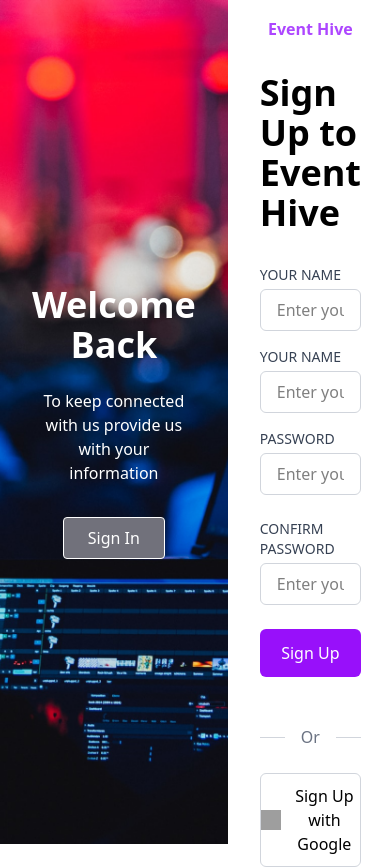
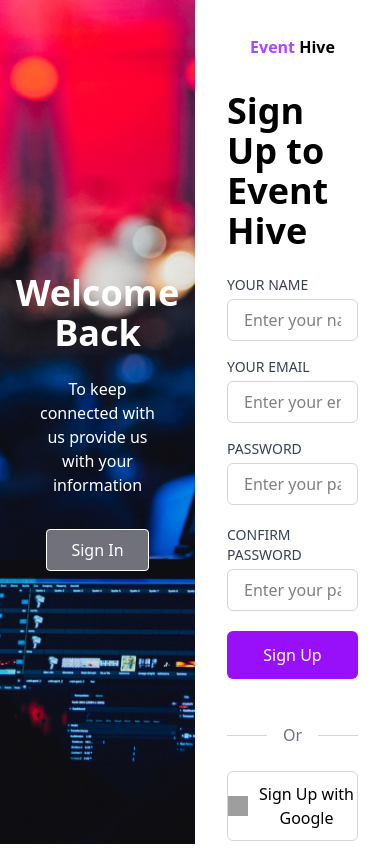
Before and after one commit to DEESAX2/eventhive, a React (Vite) app: page /register in a window 390 px wide. After the commit the page ends 844 px from the top, so only its background shows below. Built offline with nearby package versions, Linux system fonts and the light colour scheme; grey boxes are pictures that could not be loaded.

Commit message:
few updates to register and login pages

```diff
--- a/src/index.css
+++ b/src/index.css
@@ -5,6 +5,7 @@
   --color-navy-blue: #10107B;
   --color-primary: #7848F4;
   --color-grey: #f8f8fa;
+  /* --color-lightwhite: #FFFFFF66 */
 
   /* Typography */
   --text-big-heading: 36px;
--- a/src/pages/Login.jsx
+++ b/src/pages/Login.jsx
@@ -10,7 +10,7 @@ export default function Login() {
             <div className="flex min-h-screen bg-white">
                 {/* Left Column: Login In Form */}
                 <div className="w-1/2 flex flex-col justify-center items-center p-8 lg:p-16">
-                    <h4 className="text-2xl font-bold mb-8 text-black">Event Hive</h4>
+                    <h4 className="text-2xl font-bold mb-8"><span className='text-purple-600'>Event</span> <span className=''>Hive</span></h4>
                     <h1 className="text-4xl font-semibold mb-16 text-black">Sign In to Event Hive</h1>
 
                     <form className="w-full max-w-sm">
@@ -60,7 +60,7 @@ export default function Login() {
                     <div className="relative z-10 text-center" >
                         <h1 className="text-5xl font-bold mb-4">Hello Friend</h1>
                         <p className="text-lg mb-8">To keep connected with us provide us with your information</p>
-                        <button className="bg-zinc-600 text-event-purple-dark px-6 py-2 rounded font-semibold hover:bg-gray-100 transition-colors duration-200">
+                        <button className="bg-zinc-400 text-event-purple-dark px-6 py-2 rounded font-semibold  transition-colors duration-200">
                             Sign up
                         </button>
                     </div>
--- a/src/pages/Register.jsx
+++ b/src/pages/Register.jsx
@@ -7,58 +7,49 @@ export default function Register() {
         // left side of the Register page
         <section>
             <div className='flex h-screen'>
-            <div className='w-full md:w-1/2 bg-cover bg-center flex flex-col justify-center items-center p-8 text-center' style={{backgroundImage: `url(${registerImage})`}}>
+                <div className='w-1/2 md:w-1/2 bg-cover bg-center flex flex-col justify-center items-center p-8 text-center' style={{ backgroundImage: `url(${registerImage})` }}>
                     <h1 className='text-white text-4xl md:text-5xl font-bold mb-6'>Welcome Back</h1>
                     <p className='text-md md:text-lg text-white mb-8'>To keep connected with us provide us with your information</p>
-            <button className='bg-zinc-500 text-white border border-white py-2 px-6 rounded hover:bg-zinc-600 transition duration-200'>Sign In</button>
+                    <button className='bg-zinc-500 text-white border border-white py-2 px-6 rounded hover:bg-lightwhite transition duration-200'>Sign In</button>
                 </div>
 
                 {/* Right side content */}
-            <div className='w-full md:w-1/2 flex flex-col justify-center items-center p-8 bg-white mt-10'>
-                <h3 className='text-purple-500 text-base font-semibold mb-8'>Event Hive</h3>
-                <h1 className='text-4xl font-bold mb-8'>Sign Up to Event Hive</h1>
+                <div className='w-full md:w-1/2 flex flex-col justify-center items-center p-8 bg-white mt-8'>
+                    <h3 className=' text-base font-semibold mb-8'><span className='text-purple-500'>Event</span> <span className='text-black'>Hive</span></h3>
+                    <h1 className='text-4xl font-bold mb-6'>Sign Up to Event Hive</h1>
 
                     <div className='w-full max-w-sm'>
-                <form className='mb-6' action="">
+                        <form className='mb-5' action="">
                             <div className='mb-4'>
                                 <label htmlFor="name" className='block text-sm font-medium text-gray-700 mb-1'>YOUR NAME</label>
                                 <input type="text" id='name' placeholder='Enter your name' className='w-full px-4 py-2 border border-gray-300 rounded-md focus:outline-none focus:ring-2 focus:ring-purple-500' />
                             </div>
                             <div className='mb-4'>
-                    <label htmlFor="name" className='block text-sm font-medium text-gray-700 mb-1'>YOUR NAME</label>
-                    <input type="text" id='name' placeholder='Enter your name' className='w-full px-4 py-2 border border-gray-300 rounded-md focus:outline-none focus:ring-2 focus:ring-purple-500' />
+                                <label htmlFor="name" className='block text-sm font-medium text-gray-700 mb-1'>YOUR EMAIL</label>
+                                <input type="email" id='email' placeholder='Enter your email' className='w-full px-4 py-2 border border-gray-300 rounded-md focus:outline-none focus:ring-2 focus:ring-purple-500' />
                             </div>
-            <div className='mb-6'>
+                            <div className='mb-5'>
                                 <label htmlFor="password" className='block text-sm font-medium text-gray-700 mb-1'>PASSWORD</label>
                                 <input type="password" id='password' placeholder='Enter your password' className='w-full px-4 py-2 border border-gray-300 rounded-md focus:outline-none focus:ring-2 focus:ring-purple-500' />
                             </div>
-
-            <div className='mb-6'>
+                            <div className='mb-5'>
                                 <label htmlFor="password" className='block text-sm font-medium text-gray-700 mb-1'>CONFIRM PASSWORD</label>
                                 <input type="password" id='password' placeholder='Enter your password' className='w-full px-4 py-2 border border-gray-300 rounded-md focus:outline-none focus:ring-2 focus:ring-purple-500' />
                             </div>
-
                             <button type="submit" className='w-full bg-purple-600 text-white py-3 rounded-md hover:bg-purple-700 focus:outline-none focus:ring-purple-500 focus:ring-opacity-50 transition-colors duration-200'>Sign Up</button>
                         </form>
                     </div>
-
-
                     <div className='flex items-center my-6 w-full max-w-sm'>
                         {/* or separator */}
                         <div className='flex-grow border-t border-gray-300'></div>
                         <span className='mx-4 text-gray-500'>Or</span>
                         <div className='flex-grow border-t border-gray-300'></div>
                     </div>
-
-
                     <button
-                        className="w-full max-w-sm flex items-center justify-center border border-gray-300 py-2.5 rounded-md text-black hover:bg-gray-50 focus:outline-none focus:ring-2 focus:ring-gray-300 focus:ring-opacity-50 transition-colors duration-200"
-                    >
+                        className="w-full max-w-sm flex items-center justify-center border border-gray-300 py-2.5 rounded-md text-black focus:outline-none focus:ring-2 focus:ring-gray-300 focus:ring-opacity-50 transition-colors duration-200">
                         <img src="https://www.svgrepo.com/show/303108/google-icon-logo.svg" alt="Google icon" className="w-5 h-5 mr-2" />Sign Up with Google</button>
                 </div>
-
             </div>
-
         </section>
 
     );
```
Lines whose indentation alone changed are shown as unchanged.
